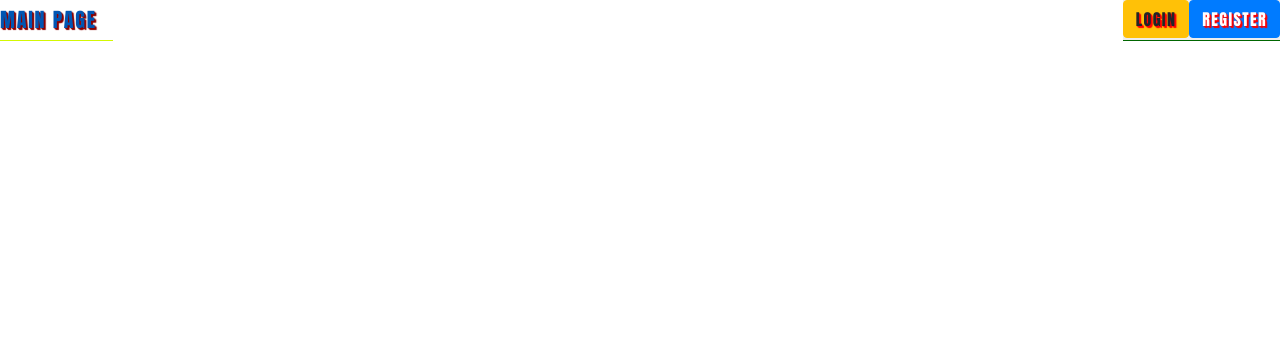
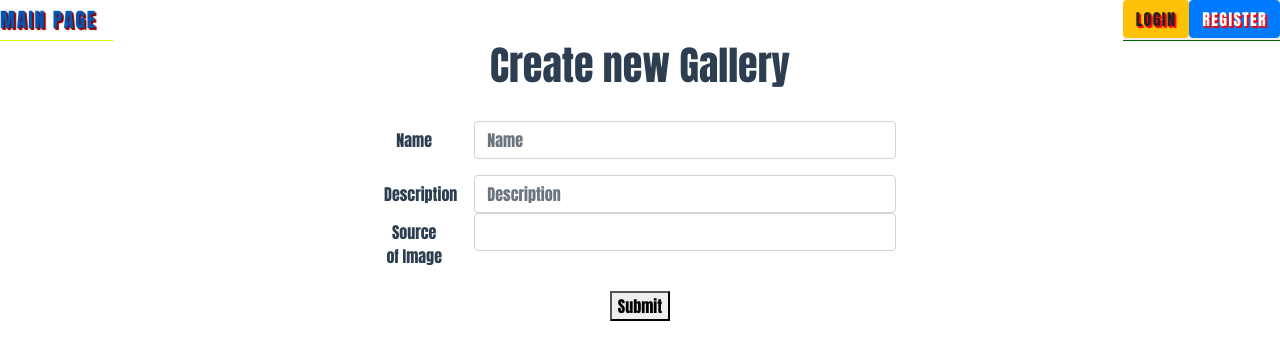
Before and after one commit to Strajla/Gallery-App-Front, a Vue app: page /creating-galleries in a window 1280 px wide. Shown: the top 360 px of the page. Built offline with nearby package versions, Linux system fonts and the light colour scheme.

Commit message:
New components, formating etc.

```diff
--- a/src/components/Author.vue
+++ b/src/components/Author.vue
@@ -4,9 +4,14 @@
     <div>
       <h3>{{ author.first_name }}</h3>
       <div v-for="author in author.galleries" :key="author.id">
-        <h4>{{author.name}}</h4>
-        <p>{{author.description}}</p>
-        <h5>{{author.created_at}}</h5>
+        <h4>{{ author.name }}</h4>
+        <p>{{ author.description }}</p>
+        <h5>{{ author.created_at }}</h5>
+        <img
+          class="card-img-top"
+          :src="author.images[0].source"
+          alt="Card image cap"
+        />
       </div>
     </div>
   </div>
@@ -24,7 +29,7 @@ export default {
 
   async created() {
     this.author = (await authors.getOne(this.$route.params.id)).data;
-    console.log(this.author)
+    console.log(this.author);
   },
 
   methods: {
--- a/src/components/CreatingGalleries.vue
+++ b/src/components/CreatingGalleries.vue
@@ -1,9 +1,92 @@
 <template>
-  <div></div>
+  <div>
+    <h1>Create new Gallery</h1>
+
+    <form @submit.prevent="addGallery">
+      <div class="alert alert-danger" v-if="errors.length">
+        <ul class="mb-0">
+          <li v-for="(error, index) in errors" :key="index">{{ error }}</li>
+        </ul>
+      </div>
+      <div class="form-group row">
+        <label for="name" class="col-sm-2 col-form-label">Name</label>
+        <div class="col-sm-10">
+          <input
+            v-model="name"
+            type="text"
+            class="form-control"
+            placeholder="Name"
+          />
+        </div>
+      </div>
+      <div class="form-group row">
+        <label for="description" class="col-sm-2 col-form-label"
+          >Description</label
+        >
+        <div class="col-sm-10">
+          <input
+            v-model="description"
+            type="text"
+            class="form-control"
+            placeholder="Description"
+          />
+        </div>
+
+        <label for="source" class="col-sm-2 col-form-label"
+          >Source of Image</label
+        >
+        <div class="col-sm-10">
+          <input v-model="images[index]" type="url" class="form-control" />
+        </div>
+      </div>
+      <button>Submit</button>
+    </form>
+  </div>
 </template>
 
 <script>
-export default {};
+import { galleries } from "../services/Galleries";
+import { mapGetters } from "vuex";
+export default {
+  name: "create-new-gallery",
+  data() {
+    return {
+      name: "",
+      description: "",
+      user_id: "",
+      images: [{ source: "" }],
+      errors: [],
+    };
+  },
+  methods: {
+    ...mapGetters({
+      user: "auth/user",
+    }),
+    addGallery() {
+      this.errors = [];
+      if (!this.name) {
+        this.errors.push("Please provide name.");
+      }
+      if (!this.description) {
+        this.errors.push("Please provide decription.");
+      }
+      if (!this.images) {
+        this.errors.push("Please provide URL");
+      }
+      if (!this.errors.length) {
+        const data = {
+          name: this.name,
+          description: this.description,
+          images: this.images,
+          user_id: this.user.id,
+        };
+        galleries.add(data);
+        this.$router.push("/");
+        console.log(data.user_id);
+      }
+    },
+  },
+};
 </script>
 
 <style></style>
--- a/src/components/Gallery.vue
+++ b/src/components/Gallery.vue
@@ -28,12 +28,17 @@
         </b-carousel-slide>
       </b-carousel>
     </div>
+
+    <h3>Comments:</h3>
+    <div v-for="comment in gallery.comments" :key="comment.id">
+      <p>{{ comment.text }}</p>
+    </div>
   </div>
 </template>
 
 <script>
 import { galleries } from "../services/Galleries";
-import { mapActions } from "vuex";
+import { mapActions, mapGetters } from "vuex";
 export default {
   data() {
     return {
@@ -46,6 +51,11 @@ export default {
   methods: {
     ...mapActions(["getOne"]),
   },
+  computed: {
+    ...mapGetters({
+      authors: "authors",
+    }),
+  },
 };
 </script>
 
--- a/src/components/Register.vue
+++ b/src/components/Register.vue
@@ -157,7 +157,7 @@ export default {
         password_confirmation: this.password_confirmation,
       }).then(() => {
         if (this.errors === null) {
-          this.$router.push({ name: "main-page" });
+          this.$router.push({ name: "login" });
         } else {
           console.log("error in your request");
         }
--- a/src/components/YourGalleries.vue
+++ b/src/components/YourGalleries.vue
@@ -1,9 +1,54 @@
 <template>
-  <div></div>
+  <div>
+    <h1>Your Galleries</h1>
+    <h2>{{ gallery.name }}</h2>
+    <p>{{ gallery.created_at }}</p>
+    <p>{{ gallery.description }}</p>
+    <div>
+      <b-carousel
+        id="carousel-1"
+        :interval="4000"
+        controls
+        indicators
+        background="#ababab"
+        img-width="1024"
+        img-height="480"
+        style="text-shadow: 1px 1px 2px #333;"
+      >
+        <b-carousel-slide
+          v-for="(image, index) in gallery.images"
+          :key="index"
+          :img-src="image.source"
+          alt="Card image cap"
+        >
+        </b-carousel-slide>
+      </b-carousel>
+    </div>
+  </div>
 </template>
 
 <script>
-export default {};
+import { galleries } from "../services/Galleries";
+import { mapActions, mapGetters } from "vuex";
+
+export default {
+  data() {
+    return {
+      gallery: [],
+    };
+  },
+  async created() {
+    this.gallery = (await galleries.getOne(this.$route.params.id)).data;
+  },
+  methods: {
+    ...mapActions(["getOne"]),
+  },
+  computed: {
+    ...mapGetters({
+      user: "auth/user",
+    }),
+  },
+};
 </script>
 
 <style></style>
--- a/src/services/Galleries.js
+++ b/src/services/Galleries.js
@@ -1,35 +1,33 @@
-import axios from 'axios';
+import axios from "axios";
 
 class Galleries {
   constructor() {
-        axios.defaults.baseURL = 'http://localhost:8000/api';
+    axios.defaults.baseURL = "http://localhost:8000/api";
     axios.interceptors.request.use(function(config) {
-            const token = localStorage.getItem('token');
-            if(token) {
+      const token = localStorage.getItem("token");
+      if (token) {
         config.headers.Authoratization = "Bearer " + token;
       }
       return config;
     });
   }
   async getAll() {
-        const response = await axios.get('/galleries');
+    const response = await axios.get("/galleries");
 
-        return response.data
+    return response.data;
   }
 
   add(data) {
-        return axios.post('/galleries', data);
-
+    return axios.post("/galleries", data);
   }
 
-    deleteGallerie(id) {
-        return axios.delete(`/galleries/${id}`)
-    }
+  // deleteGallerie(id) {
+  //     return axios.delete(`/galleries/${id}`)
+  // }
 
   getOne(id) {
     return axios.get(`/galleries/${id}`);
   }
-
 }
 
 export const galleries = new Galleries();
--- a/src/vuex/actions.js
+++ b/src/vuex/actions.js
@@ -1,26 +1,29 @@
-import {galleries} from '../services/Galleries'
-import {authors} from '../services/Author'
+import { galleries } from "../services/Galleries";
+import { authors } from "../services/Author";
 
-
-export const actions= {
+export const actions = {
   async fetchGalleries(state) {
     const data = await galleries.getAll();
-        state.commit('setGalleries', data);
+    state.commit("setGalleries", data);
   },
 
   getOne(state) {
     const data = galleries.getOne();
-        state.commit('getGallery', data)
+    state.commit("getGallery", data);
   },
 
   async fetchImages(state) {
     const data = await this.fetchImages.getAll();
-        state.commit('setImages', data)
+    state.commit("setImages", data);
   },
 
   getOneAuthor(state) {
     const data = authors.getOne();
-        state.commit('getAuthor', data)
+    state.commit("getAuthor", data);
   },
 
-}
+  addGallery(state) {
+    const data = galleries.add();
+    state.commit("addGallery", data);
+  },
+};
--- a/src/vuex/mutations.js
+++ b/src/vuex/mutations.js
@@ -20,4 +20,8 @@ export const mutations = {
   getAuthor(state, id) {
     state.authors = state.authors.filter((authors) => authors.id === id);
   },
+
+  addGallery(state, payload) {
+    state.galleries = payload;
+  },
 };
```
Lines whose indentation alone changed are shown as unchanged.
